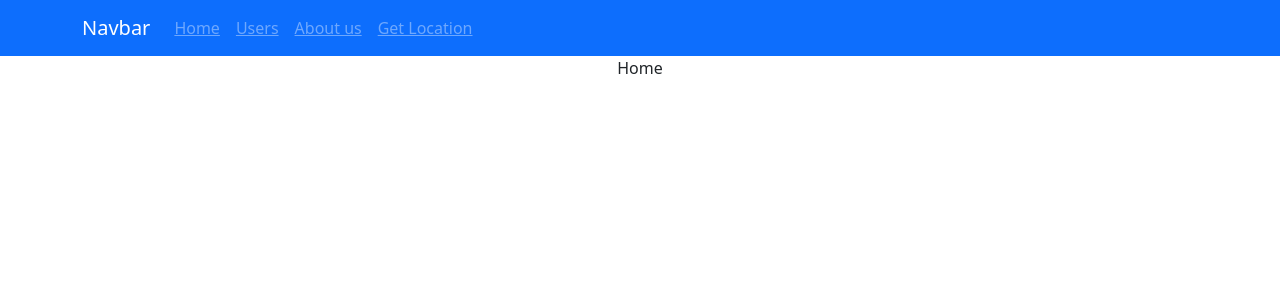
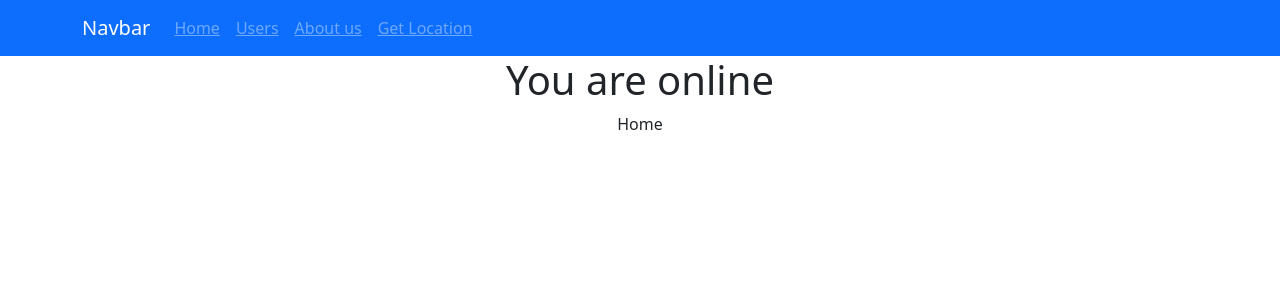
Before and after one commit to pankajVayuz/pwa-example1, a React (Create React App) app: page / in a window 1280 px wide. Shown: the top 300 px of the page. Built offline with nearby package versions, Linux system fonts and the light colour scheme.

Commit message:
add offline mode

```diff
--- a/src/App.js
+++ b/src/App.js
@@ -6,8 +6,21 @@ import Home from "./component/Home";
 import Users from "./component/Users";
 import About from "./component/About";
 import GetLocation from "./component/GetLocation";
+import { useEffect, useState } from "react";
 
 function App() {
+  const [mode, setMode] = useState("online");
+
+  useEffect(() => {
+    const isOnline = navigator.onLine;
+    if (isOnline) {
+
+    } else {
+
+      setMode("offline");
+    }
+  }, [])
+
   return (
     <div className="App">
 
@@ -30,6 +43,9 @@ function App() {
             </Nav>
           </Container>
         </Navbar>
+        <div>
+        {mode === "offline" ? <h1>You are offline</h1> : <h1>You are online</h1>}
+      </div>
         <Routes>
           <Route Component={About} path="/about"></Route>
           <Route Component={Users} path="/users"></Route>
@@ -37,6 +53,8 @@ function App() {
           <Route Component={GetLocation} path="/location"></Route>
         </Routes>
 
+
+
     </div>
   );
 }
--- a/src/component/Users.js
+++ b/src/component/Users.js
@@ -11,8 +11,8 @@ const Users = () => {
         const data = await getAllPokemonList();
         setPokemonData(data?.results);
         localStorage.setItem("users", JSON.stringify(data?.results));
+        setMode("online");
       } catch (error) {
-        // Handle the error as needed
         console.error("Error in fetching data:", error);
         let collection = localStorage.getItem("users");
         setPokemonData(JSON.parse(collection));
@@ -20,18 +20,25 @@ const Users = () => {
       }
     }
 
-    if (!navigator.offline) {
-      console.log("Api call.....");
+    // Check if the browser is online
+    const isOnline = navigator.onLine;
+
+    if (isOnline) {
       fetchData();
+    } else {
+      let collection = localStorage.getItem("users");
+      if (collection) {
+        setPokemonData(JSON.parse(collection));
+      }
+      setMode("offline");
     }
   }, []);
+
   return (
     <>
- <div>
-    {
-        mode==='offline'?<div>You are offline mode</div>:null
-    }
- </div>
+      {/* <div>
+        {mode === "offline" ? <div>You are offline</div> : <div>You are online</div>}
+      </div> */}
 
       <div
         style={{
@@ -46,6 +53,7 @@ const Users = () => {
         {pokemonData?.map((poke, i) => {
           return (
             <div
+              key={i}
               style={{
                 width: "400px",
                 height: "330px",
@@ -67,7 +75,6 @@ const Users = () => {
             </div>
           );
         })}
-      <div></div>
       </div>
     </>
   );
```
Lines whose indentation alone changed are shown as unchanged.
